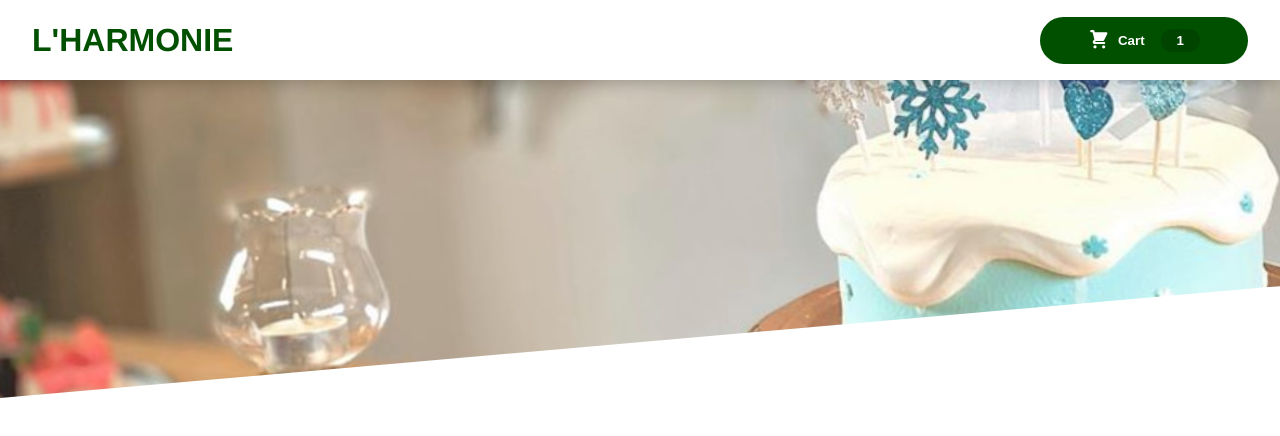
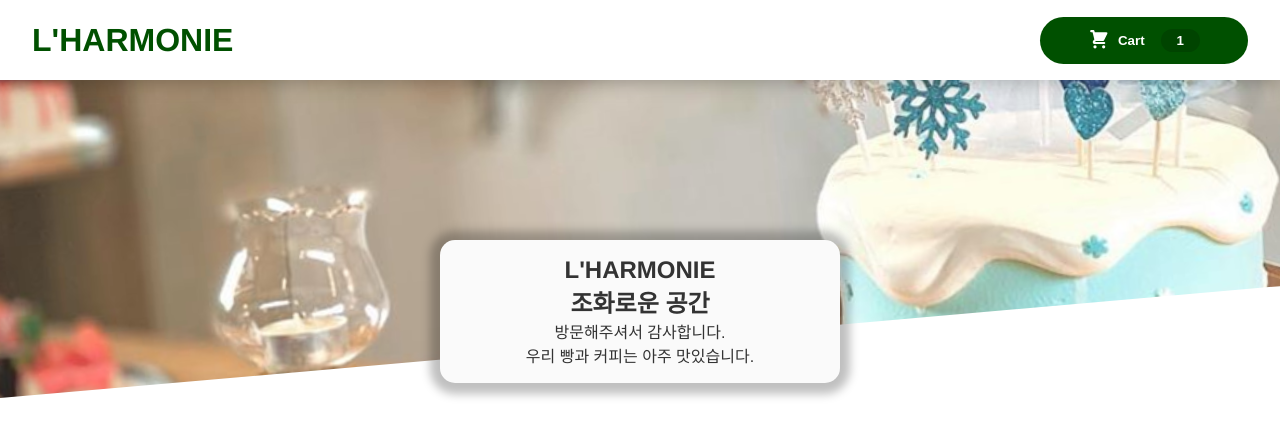
Before and after one commit to usgnusmig/cafe-order, a React (Create React App) app: page / in a window 1280 px wide. Shown: the top 436 px of the page. Built offline with nearby package versions, Linux system fonts and the light colour scheme.

Commit message:
add main article

```diff
--- a/src/App.js
+++ b/src/App.js
@@ -1,13 +1,19 @@
-import React, { Fragment } from "react";
+import React, { Fragment, useState } from "react";
+import Login from "./components/Login/Login";
 
-import GlobalStyle from "./GlobalStyle";
-import Header from "./components/Header/Header";
+import Main from "./components/Main/Main";
 
 const App = () => {
+  const [isLogin, setIsLogin] = useState(true);
+
+  const loginHandler = () => {
+    setIsLogin(false);
+  };
+
   return (
     <Fragment>
-      <GlobalStyle />
-      <Header />
+      <Login onLogin={loginHandler} />
+      {isLogin && <Main />}
     </Fragment>
   );
 };
--- /dev/null
+++ b/src/components/Login/Login.js
@@ -0,0 +1,7 @@
+import React from "react";
+
+const Login = () => {
+  return <div></div>;
+};
+
+export default Login;
--- /dev/null
+++ b/src/components/Main/Article/Article.Summarry.js
@@ -0,0 +1,32 @@
+import React from "react";
+import styled from "styled-components";
+
+const SummaryStyle = styled.section`
+  position: relative;
+  text-align: center;
+  max-width: 25rem;
+  width: 90%;
+  background-color: #fafafa;
+  color: #333333;
+  margin: auto;
+  margin-top: -10rem;
+  padding: 1rem;
+  border-radius: 15px;
+  box-shadow: 0 1px 10px 10px rgba(0, 0, 0, 0.25);
+`;
+
+const ArticleSummary = () => {
+  return (
+    <SummaryStyle>
+      <h2>
+        L'HARMONIE
+        <br />
+        조화로운 공간
+      </h2>
+      <p>방문해주셔서 감사합니다.</p>
+      <p>우리 빵과 커피는 아주 맛있습니다.</p>
+    </SummaryStyle>
+  );
+};
+
+export default ArticleSummary;
--- a/src/components/Header/Header.js
+++ b/src/components/Main/Header/Header.js
@@ -1,7 +1,7 @@
 import React, { Fragment } from "react";
 import styled from "styled-components";
 
-import mainImg from "../../assets/06.png";
+import mainImg from "../../../assets/06.png";
 import CartButton from "./CartButton/CartButton";
 
 const HeaderStyle = styled.header`
--- /dev/null
+++ b/src/components/Main/Main.js
@@ -0,0 +1,17 @@
+import React, { Fragment } from "react";
+
+import GlobalStyle from "../../GlobalStyle";
+import Header from "./Header/Header";
+import ArticleSummary from "./Article/Article.Summarry";
+
+const Main = () => {
+  return (
+    <Fragment>
+      <GlobalStyle />
+      <Header />
+      <ArticleSummary />
+    </Fragment>
+  );
+};
+
+export default Main;
```
Also changed, not shown: src/components/Main/Header/CartButton/CartButton.js (renamed from src/components/Header/CartButton/CartButton.js), src/components/Main/Header/CartButton/Icon.js (renamed from src/components/Header/CartButton/Icon.js), 1 other file (tests, documents, lock files or other folders).
